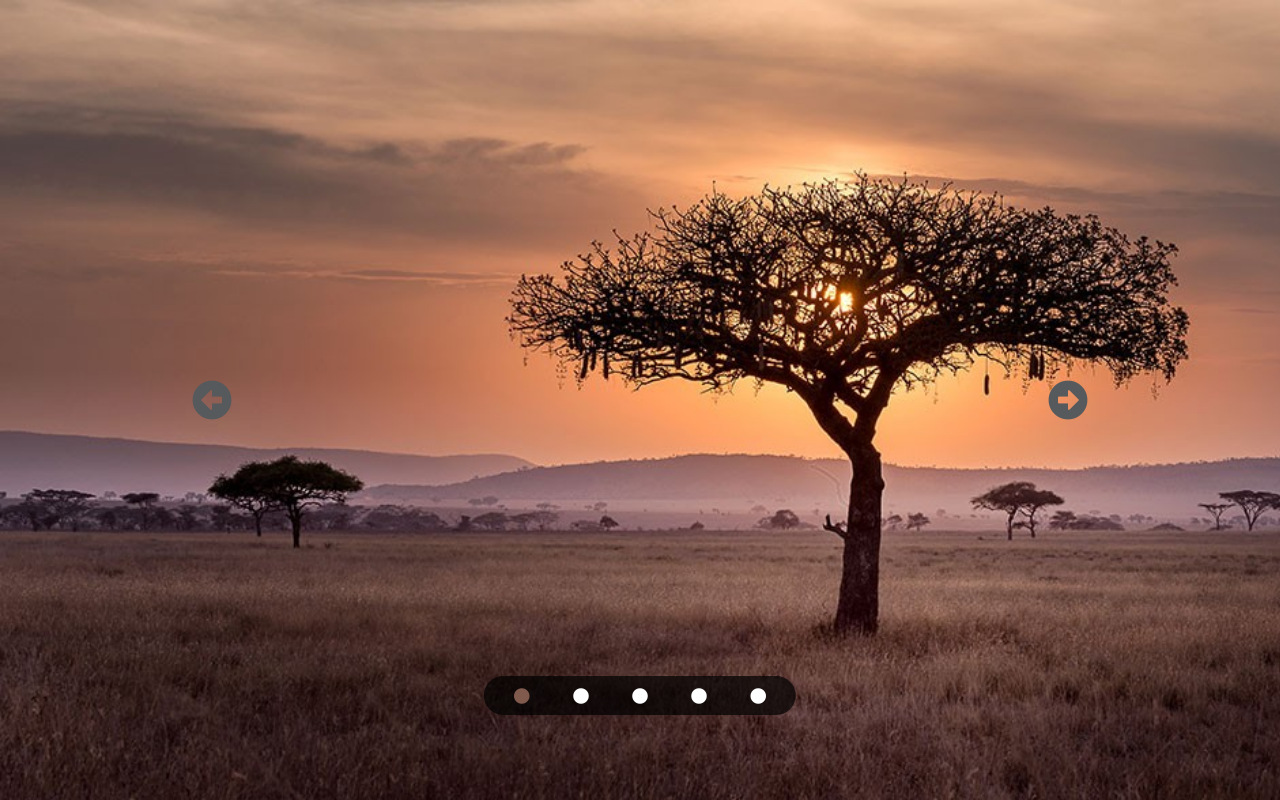
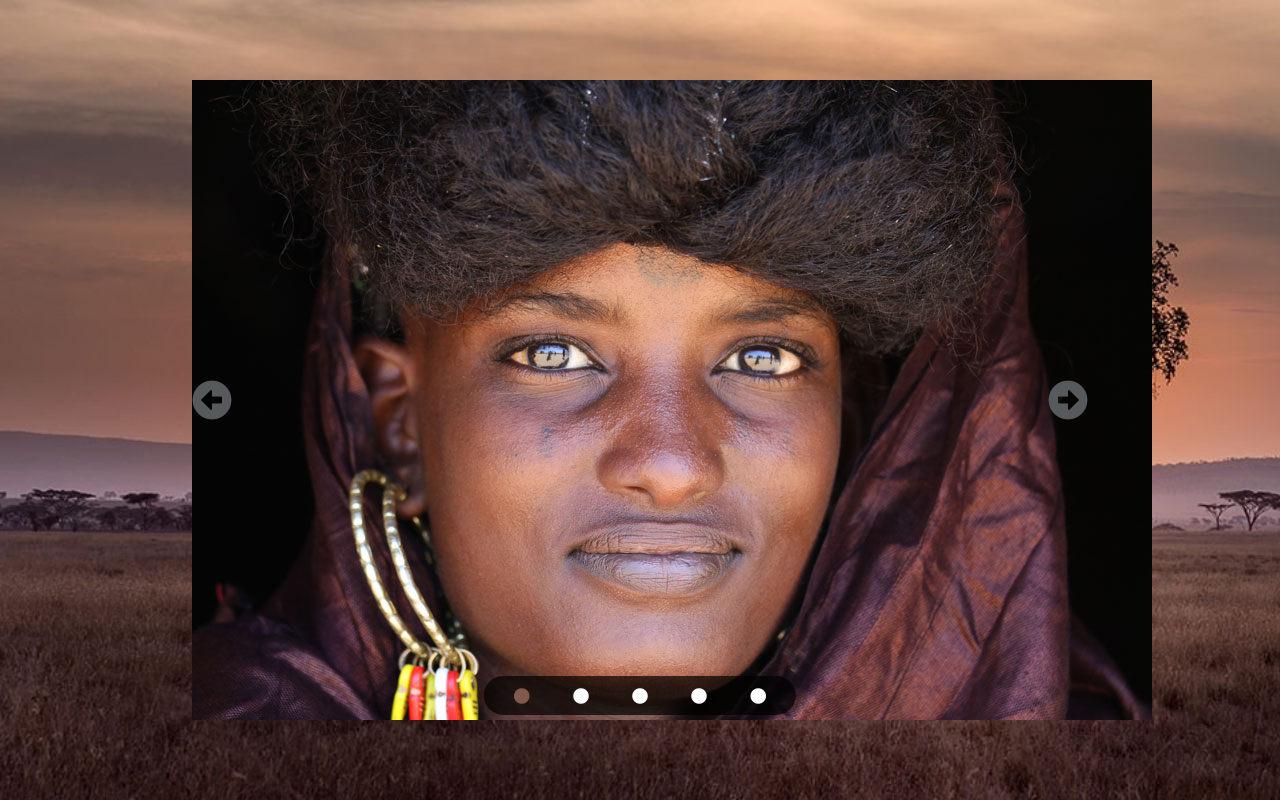
Before and after one commit to Learning-Javascript-ECMA6/js-jq-carousel, a plain HTML site: page bonus/index.html in a window 1280 px wide. Drawn offline with nearby package versions, Linux system fonts and the light colour scheme.

Commit message:
clean code

```diff
--- a/bonus/index.html
+++ b/bonus/index.html
@@ -18,8 +18,7 @@
            <i class="fas fa-arrow-alt-circle-left"></i>
        </div>
        <div class="images">
-           <img class="active first" src="" alt="">
-           <img src="donna2.jpg" alt="">
+           <img class="active first" src="donna2.jpg" alt="">
            <img src="donna1.jpg" alt="">
            <img src="donna3.jpg" alt="">
            <img src="donna4.jpg" alt="">
--- a/bonus/js/script.js
+++ b/bonus/js/script.js
@@ -6,6 +6,8 @@ $( document ).ready(function() {
 
  $(".next").click(avanti);
  $(".prev").click(indietro);
+
+});
 
  // funzioni
  function avanti(){
@@ -45,5 +47,3 @@ $( document ).ready(function() {
        posizionePal.prev("i").addClass("active");
    }
  }
-
-});
--- a/carousel/js/script.js
+++ b/carousel/js/script.js
@@ -6,6 +6,8 @@ $( document ).ready(function() {
 
  $(".next").click(avanti);
  $(".prev").click(indietro);
+
+});
 
  // funzioni
  function avanti(){
@@ -16,7 +18,7 @@ $( document ).ready(function() {
    posizioneImg.removeClass("active");
    posizionePal.removeClass("active");
 
-   // se siamo all'utima img dello slider, ritorna ad essere attiva la prima
+   // se siamo all'utima img dello slider, ritorna ad essere attiva la prima img
    if(posizioneImg.hasClass("last")){
        $(".slider-wrapper .images  img.first").addClass("active");
        $(".nav i.first").addClass("active");
@@ -46,5 +48,3 @@ $( document ).ready(function() {
        posizionePal.prev("i").addClass("active");
    }
  }
-
-});
```
Also changed, not shown: 3 other files.
